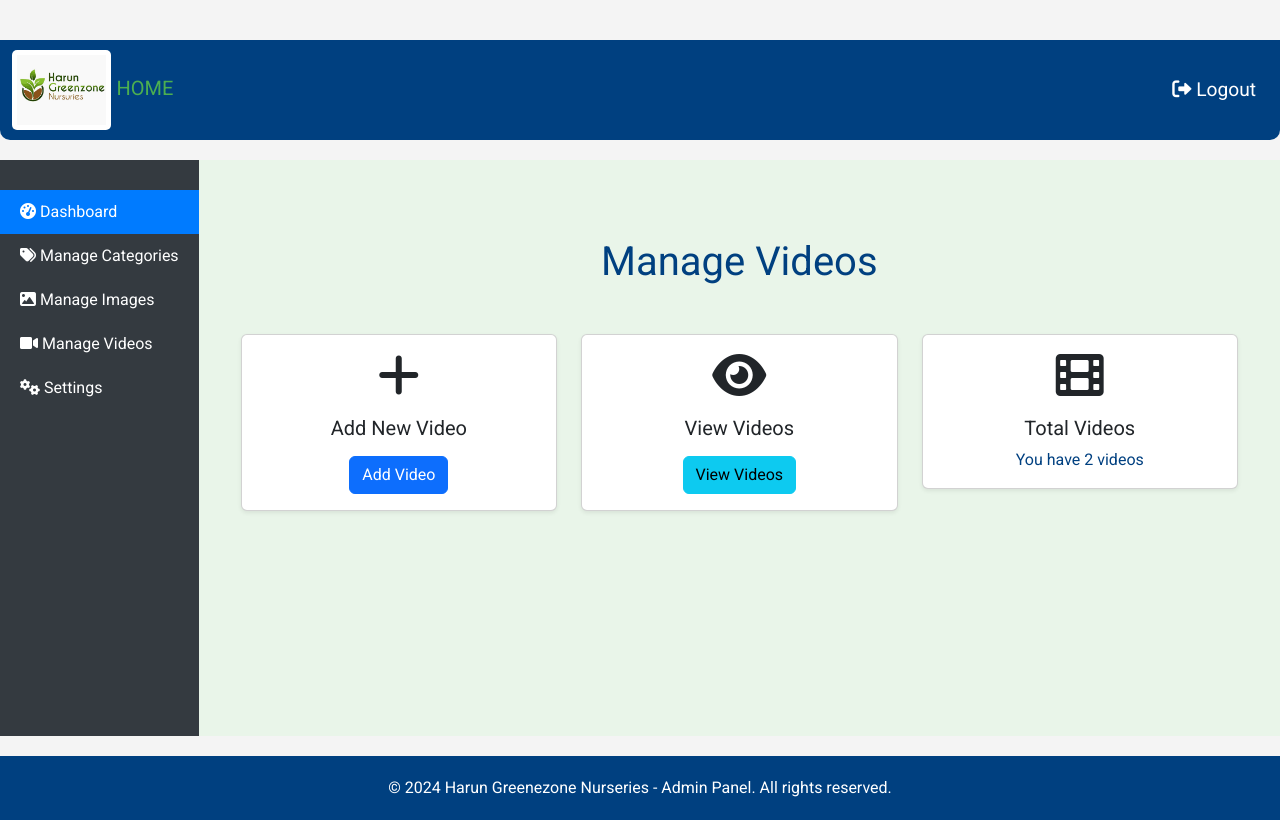
After one commit to peter-sigma/harun-nurseries, a Django app: page /admin_panel/manage-videos/ in a window 1280 px wide. The commit adds this page. Run offline with Django 5.2, Linux system fonts and the light colour scheme; a user stored in the database is signed in; data comes from the database, SQL or seed files in the repository; both versions use the stored data as it was after the commit.

Commit message:
Pushed manage videos

```diff
--- a/nurseries/admin_panel/templates/admin_panel/base.html
+++ b/nurseries/admin_panel/templates/admin_panel/base.html
@@ -185,8 +185,7 @@
                     <a class="nav-link" href="{% url 'admin_panel:manage_images' %}"><i class="fas fa-image"></i> Manage Images</a>
                 </li>
                 <li class="nav-item">
-                    <a class="nav-link" href="#"><i class="fas fa-video"></i> Manage Videos</a>
-                    {% comment %} {% url 'admin_panel:manage_videos' %} {% endcomment %}
+                    <a class="nav-link" href="{% url 'admin_panel:manage_videos' %}"><i class="fas fa-video"></i> Manage Videos</a>
                 </li>
                 <li class="nav-item">
                     <a class="nav-link" href="#"><i class="fas fa-cogs"></i> Settings</a>
--- /dev/null
+++ b/nurseries/admin_panel/templates/admin_panel/manage_videos.html
@@ -0,0 +1,45 @@
+{% extends 'admin_panel/base.html' %}
+
+{% block title %}Manage Videos - Hurun Nurseries{% endblock %}
+
+{% block content %}
+<div class="container">
+    <h1 class="text-center my-5">Manage Videos</h1>
+
+    <!-- Row of cards with links -->
+    <div class="row">
+        <!-- Add Video Card -->
+        <div class="col-lg-4 col-md-6 col-sm-12 mb-4">
+            <div class="card text-center shadow-sm manage-video-card">
+                <div class="card-body">
+                    <i class="fas fa-plus fa-3x card-icon"></i>
+                    <h5 class="card-title mt-3">Add New Video</h5>
+                    <a href="{% url 'admin_panel:add_video' %}" class="btn btn-primary mt-2">Add Video</a>
+                </div>
+            </div>
+        </div>
+
+        <!-- View Videos Card -->
+        <div class="col-lg-4 col-md-6 col-sm-12 mb-4">
+            <div class="card text-center shadow-sm manage-video-card">
+                <div class="card-body">
+                    <i class="fas fa-eye fa-3x card-icon"></i>
+                    <h5 class="card-title mt-3">View Videos</h5>
+                    <a href="{% url 'admin_panel:view_videos' %}" class="btn btn-info mt-2">View Videos</a>
+                </div>
+            </div>
+        </div>
+
+        <!-- Video Count Card -->
+        <div class="col-lg-4 col-md-6 col-sm-12 mb-4">
+            <div class="card text-center shadow-sm manage-video-card">
+                <div class="card-body">
+                    <i class="fas fa-film fa-3x card-icon"></i>
+                    <h5 class="card-title mt-3">Total Videos</h5>
+                    <p class="card-text mt-2">You have {{ total_videos }} videos</p>
+                </div>
+            </div>
+        </div>
+    </div>
+</div>
+{% endblock %}
--- a/nurseries/admin_panel/urls.py
+++ b/nurseries/admin_panel/urls.py
@@ -19,4 +19,11 @@ urlpatterns = [
      path('view-categories/', view_categories, name='view_categories'),
     path('update-category/<int:category_id>/', update_category, name='update_category'),
     path('delete-category/<int:category_id>/', delete_category, name='delete_category'),
+
+    # Manage videos
+    path('manage-videos/', manage_videos, name='manage_videos'),
+    path('add-video/', add_video, name='add_video'),
+    path('update-video/<int:video_id>/', update_video, name='update_video'),
+    path('view-videos/', view_videos, name='view_videos'),
+    path('delete-video/<int:video_id>/', delete_video, name='delete_video'),
 ]
--- a/nurseries/admin_panel/views.py
+++ b/nurseries/admin_panel/views.py
@@ -1,5 +1,4 @@
-from django.shortcuts import render
-from django.shortcuts import render, redirect
+from django.shortcuts import render, redirect, get_object_or_404
 from django.contrib.auth import authenticate, login, logout
 from django.contrib import messages
 from django.urls import reverse
@@ -34,6 +33,7 @@ def dashboard(request):
     # Fetch data for images, videos, and categories
     total_images = Image.objects.count()
     total_videos = Video.objects.count()
+    total_categories = Category.objects.count()
     categories = Category.objects.all()
 
     # You can also include recent activities, such as recently uploaded images/videos
@@ -43,6 +43,7 @@ def dashboard(request):
     context = {
         'total_images': total_images,
         'total_videos': total_videos,
+        'total_categories': total_categories,
         'categories': categories,
         'recent_images': recent_images,
         'recent_videos': recent_videos,
@@ -174,3 +175,60 @@ def view_images(request):
 def view_categories(request):
     categories=Category.objects.all()
     return render(request, 'admin_panel/view_categories.html', {'categories': categories})
+
+
+
+@login_required
+def manage_videos(request):
+    total_videos = Video.objects.count()
+    return render(request, 'admin_panel/manage_videos.html', {'total_videos': total_videos})
+
+@login_required
+def add_video(request):
+    if request.method == 'POST':
+        title = request.POST.get('title')
+        video_file = request.FILES.get('video_file')
+        category_ids = request.POST.getlist('categories')
+        categories = Category.objects.filter(id__in=category_ids)
+
+        video = Video.objects.create(title=title, video_file=video_file)
+        video.categories.set(categories)
+        video.save()
+
+        return redirect('admin_panel:view_videos')
+
+    categories = Category.objects.all()
+    return render(request, 'admin_panel/add_video.html', {'categories': categories})
+
+# Update Video
+@login_required
+def update_video(request, video_id):
+    video = get_object_or_404(Video, id=video_id)
+
+    if request.method == 'POST':
+        video.title = request.POST.get('title', video.title)
+        if 'video_file' in request.FILES:
+            video.video_file = request.FILES['video_file']
+        category_ids = request.POST.getlist('categories')
+        categories = Category.objects.filter(id__in=category_ids)
+        video.categories.set(categories)
+        video.save()
+
+        return redirect('admin_panel:view_videos')
+
+    categories = Category.objects.all()
+    return render(request, 'admin_panel/update_video.html', {'video': video, 'categories': categories})
+
+# Delete Video
+@login_required
+def delete_video(request, video_id):
+    video = get_object_or_404(Video, id=video_id)
+    video.delete()
+    return redirect('admin_panel:view_videos')
+
+
+# View Videos
+@login_required
+def view_videos(request):
+    videos = Video.objects.all()
+    return render(request, 'admin_panel/view_videos.html', {'videos': videos})
--- a/nurseries/static/css/styles.css
+++ b/nurseries/static/css/styles.css
@@ -108,3 +108,8 @@ footer {
 .copy-btn:focus {
     outline: none;
 }
+
+.custom-green {
+    background-color: #28a745; /* Custom green color */
+    color: white;
+}
```
Also changed, not shown: nurseries/admin_panel/templates/admin_panel/add_video.html (added, +27 -0 lines), nurseries/admin_panel/templates/admin_panel/dashboard.html (+11 -3 lines), nurseries/admin_panel/templates/admin_panel/update_video.html (added, +27 -0 lines), nurseries/admin_panel/templates/admin_panel/view_videos.html (added, +38 -0 lines), nurseries/db.sqlite3, nurseries/media/videos/14.jpg (added), 1 other file.
